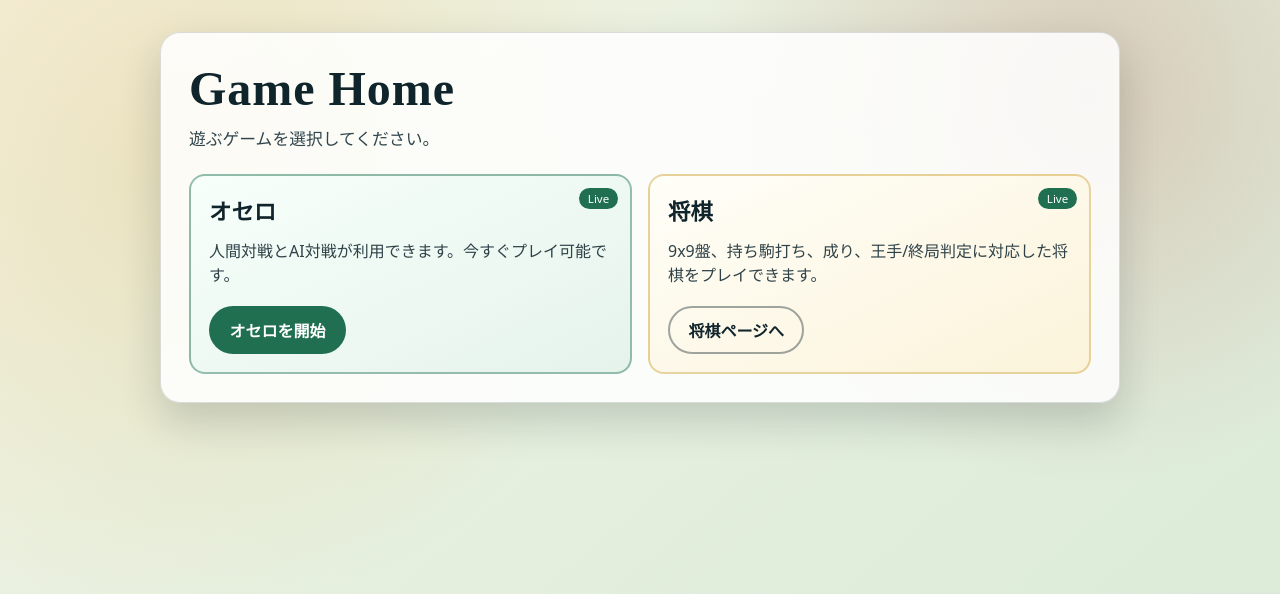
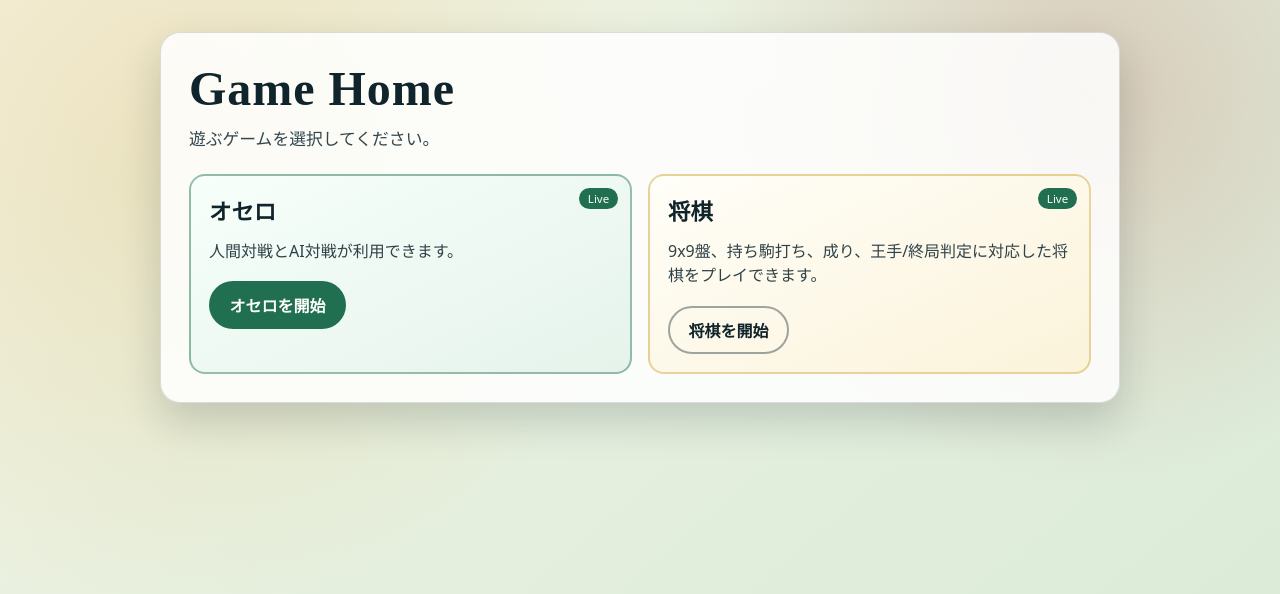
Before and after one commit to so0352/web-game, a Flask app: page / in a window 1280 px wide. Shown: the top 594 px of the page. Run offline with Flask 3, Linux system fonts and the light colour scheme.

Commit message:
fix button text

```diff
--- a/backend/templates/index.html
+++ b/backend/templates/index.html
@@ -20,7 +20,7 @@
             <article class="game-card othello">
                 <span class="badge live">Live</span>
                 <h2>オセロ</h2>
-                <p>人間対戦とAI対戦が利用できます。今すぐプレイ可能です。</p>
+                <p>人間対戦とAI対戦が利用できます。</p>
                 <a class="home-btn primary" href="{{ url_for('othello') }}">オセロを開始</a>
             </article>
 
@@ -28,7 +28,7 @@
                 <span class="badge live">Live</span>
                 <h2>将棋</h2>
                 <p>9x9盤、持ち駒打ち、成り、王手/終局判定に対応した将棋をプレイできます。</p>
-                <a class="home-btn secondary" href="{{ url_for('shogi') }}">将棋ページへ</a>
+                <a class="home-btn secondary" href="{{ url_for('shogi') }}">将棋を開始</a>
             </article>
         </section>
     </main>
```
